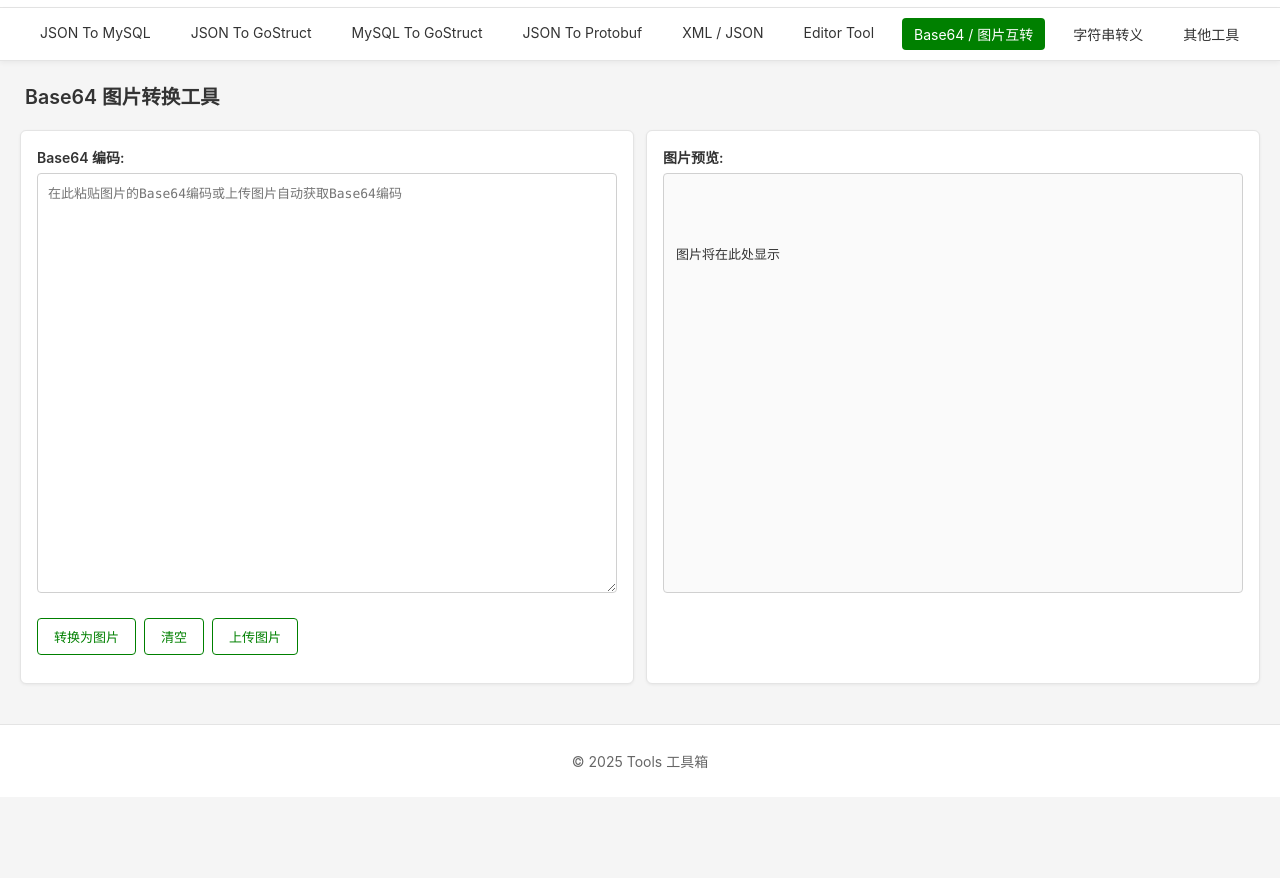
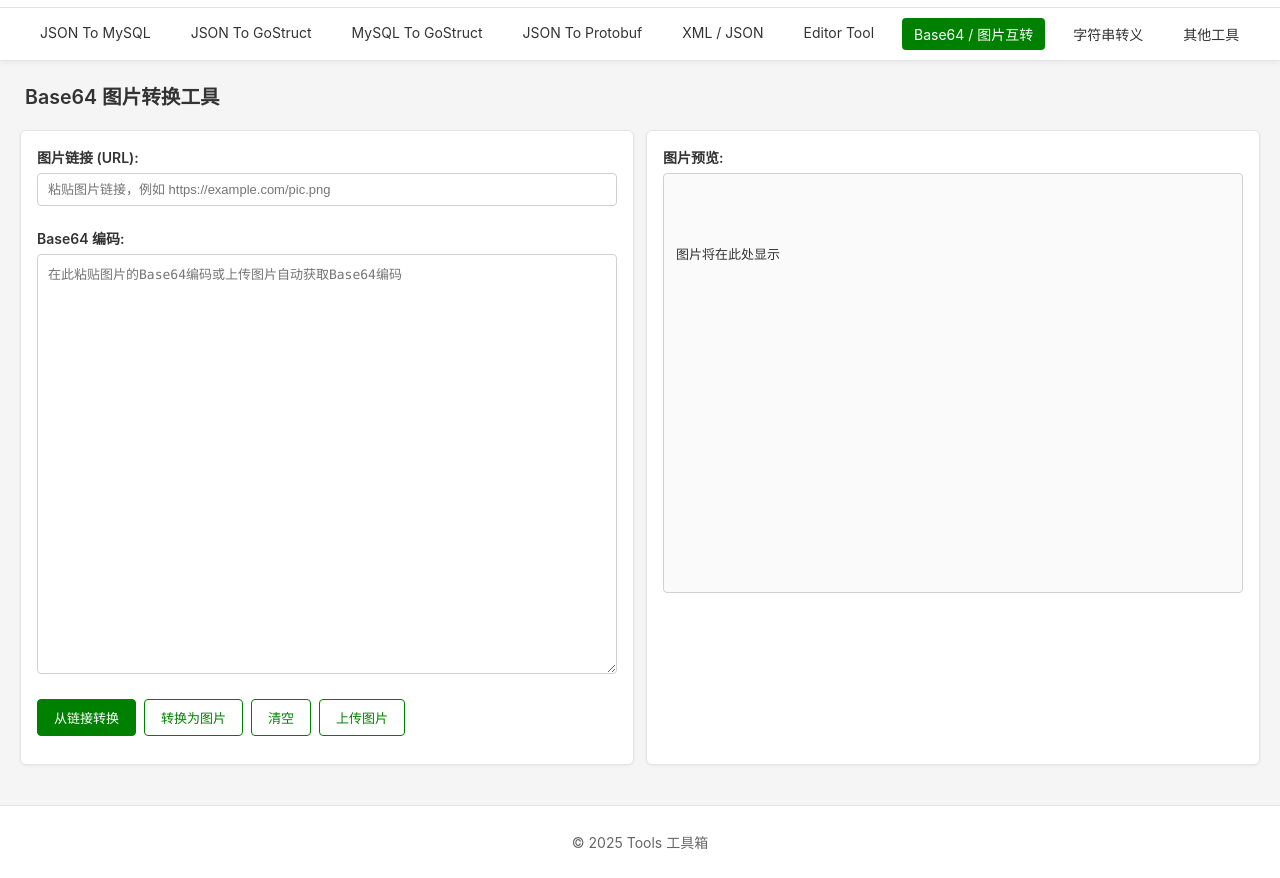
Before and after one commit to sunshibao/web-tools, a plain HTML site: page ImageToBase64.html in a window 1280 px wide. Shown: the part 39-917 px from the top of the page. Before the commit the page ends 836 px from the top, so only its background shows below. Drawn offline with Linux system fonts and the light colour scheme.

Commit message:
链接转 base64

```diff
--- a/ImageToBase64.html
+++ b/ImageToBase64.html
@@ -32,11 +32,17 @@
 <div class="container">
     <div class="left-panel">
         <div class="file-input-container">
+            <label for="imageUrl">图片链接 (URL):</label>
+            <input type="text" id="imageUrl" placeholder="粘贴图片链接，例如 https://example.com/pic.png">
+        </div>
+
+        <div class="file-input-container">
             <label for="base64Input">Base64 编码:</label>
             <textarea id="base64Input" placeholder="在此粘贴图片的Base64编码或上传图片自动获取Base64编码"></textarea>
         </div>
 
         <div class="button-group">
+            <button class="primary" onclick="convertFromUrl()">从链接转换</button>
             <button onclick="convertToImage()">转换为图片</button>
             <button onclick="clearAll()">清空</button>
             <input type="file" id="fileInput" accept="image/*" style="display: none;" onchange="handleFileSelect(event)">
@@ -94,9 +100,50 @@
 
     function clearAll() {
         document.getElementById("base64Input").value = "";
+        document.getElementById("imageUrl").value = "";
         document.getElementById("previewImage").src = "";
         document.getElementById("previewImage").style.display = "none";
         document.getElementById("statusText").textContent = "图片将在此处显示";
+    }
+
+    // 通过 URL 获取图片并转为 Base64
+    async function convertFromUrl() {
+        const url = document.getElementById("imageUrl").value.trim();
+        const statusText = document.getElementById("statusText");
+        const previewImage = document.getElementById("previewImage");
+
+        if (!url) {
+            statusText.textContent = "请输入图片链接";
+            return;
+        }
+        if (!/^https?:\/\//i.test(url)) {
+            statusText.textContent = "链接需以 http:// 或 https:// 开头";
+            return;
+        }
+
+        statusText.textContent = "正在拉取图片 ...";
+        previewImage.style.display = "none";
+
+        try {
+            const res = await fetch(url, { mode: "cors" });
+            if (!res.ok) throw new Error("HTTP " + res.status);
+            const blob = await res.blob();
+            if (!blob.type.startsWith("image/")) {
+                throw new Error("返回的不是图片类型: " + (blob.type || "未知"));
+            }
+            const dataUrl = await new Promise((resolve, reject) => {
+                const reader = new FileReader();
+                reader.onload = () => resolve(reader.result);
+                reader.onerror = () => reject(reader.error || new Error("读取失败"));
+                reader.readAsDataURL(blob);
+            });
+            document.getElementById("base64Input").value = dataUrl;
+            previewImage.src = dataUrl;
+            previewImage.style.display = "block";
+            statusText.textContent = "图片预览:";
+        } catch (err) {
+            statusText.textContent = "拉取失败: " + err.message + "（可能为跨域限制，请换支持 CORS 的图片源或先下载再上传）";
+        }
     }
 
     function handleFileSelect(event) {
```
